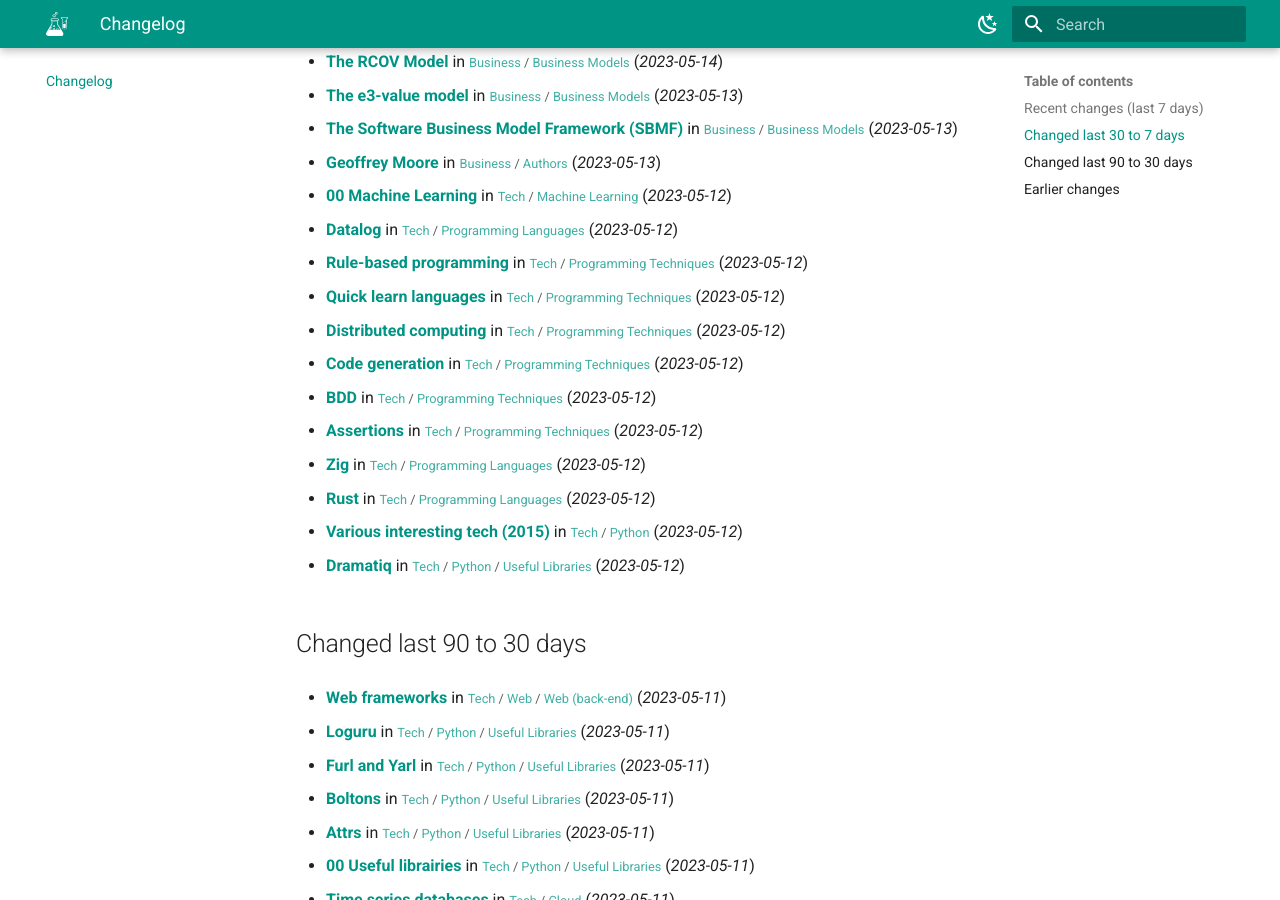
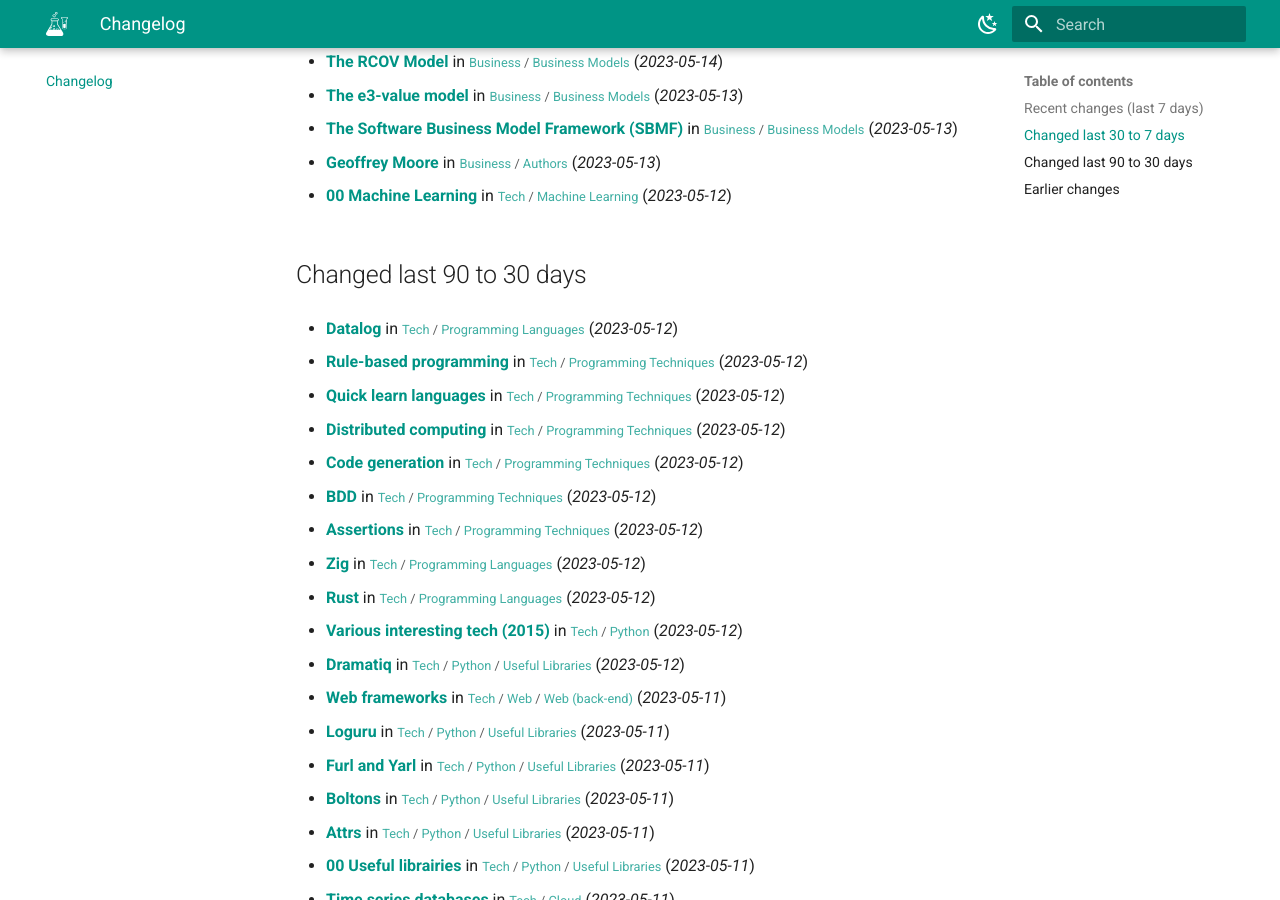
Before and after one commit to abilian/lab.abilian.com, an MkDocs documentation site: the page built from docs/changelog.md, in a window 1280 px wide and 900 px high, scrolled down 1882 px. Built offline with MkDocs 1.6.1 and Material for MkDocs 9.7.7, drawn with Linux system fonts in a browser that asks for light colours; comment, search, counter and statistics services are not loaded; some of the changed lines change nothing that is shown.

Commit message:
Update content

```diff
--- a/docs/changelog.md
+++ b/docs/changelog.md
@@ -108,6 +108,10 @@
 
 - **[00 Machine Learning](/Tech/Machine Learning/00 Machine Learning/)** in <small>[Tech](/Tech/00 Technology/) / [Machine Learning](/Tech/Machine Learning/00 Machine Learning/)</small> (*2023-05-12*)
 
+
+
+## Changed last 90 to 30 days
+
 - **[Datalog](/Tech/Programming Languages/Datalog/)** in <small>[Tech](/Tech/00 Technology/) / [Programming Languages](/Tech/Programming Languages/Datalog/)</small> (*2023-05-12*)
 
 - **[Rule-based programming](/Tech/Programming Techniques/Rule-based programming/)** in <small>[Tech](/Tech/00 Technology/) / [Programming Techniques](/Tech/Programming Techniques/Assertions/)</small> (*2023-05-12*)
@@ -129,10 +133,6 @@
 - **[Various interesting tech (2015)](/Tech/Python/Various interesting tech (2015)/)** in <small>[Tech](/Tech/00 Technology/) / [Python](/Tech/Python/(Pretty) tables in Python/)</small> (*2023-05-12*)
 
 - **[Dramatiq](/Tech/Python/Useful Libraries/Dramatiq/)** in <small>[Tech](/Tech/00 Technology/) / [Python](/Tech/Python/(Pretty) tables in Python/) / [Useful Libraries](/Tech/Python/Useful Libraries/00 Useful librairies/)</small> (*2023-05-12*)
-
-
-
-## Changed last 90 to 30 days
 
 - **[Web frameworks](/Tech/Web/Web (back-end)/Web frameworks/)** in <small>[Tech](/Tech/00 Technology/) / [Web](/Tech/Web/Content Repositories/) / [Web (back-end)](/Tech/Web/Web (back-end)/Benchmarks HTTP/)</small> (*2023-05-11*)
 
```
